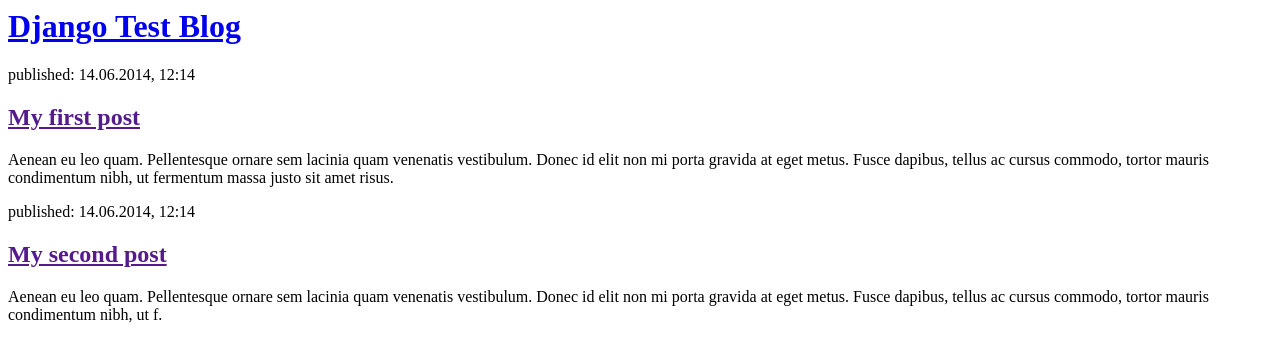
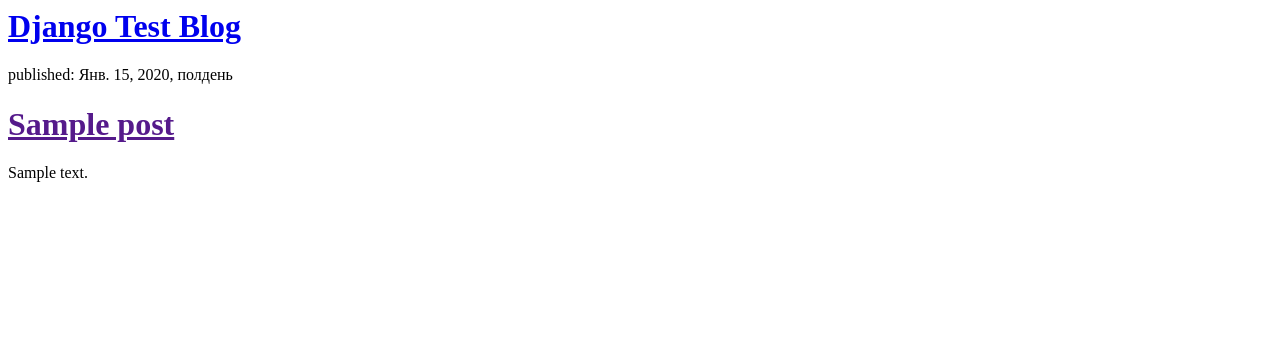
Before and after one commit to extr3mal/django_learning, a Django app: template mysite/newapp/templates/newapp/post_list.html in a window 1280 px wide. Shown: the top 362 px of the page. Run offline with Django 3.2, Linux system fonts and the light colour scheme; the template is opened without the code that fills it: values that come from a table or form of the project are taken from there, others are empty; tables that the repository leaves empty hold one stand-in row (values such as "Sample post"); parts of the project's set-up code (start-up, migrations or seed data) failed here and were passed over.

Commit message:
Refactored template to use query set

```diff
--- a/mysite/newapp/templates/newapp/post_list.html
+++ b/mysite/newapp/templates/newapp/post_list.html
@@ -1,22 +1,16 @@
 <html>
-    <head>
-        <title>Django Test blog</title>
-    </head>
+<head></head>
 <body>
 <div>
     <h1><a href="/">Django Test Blog</a></h1>
 </div>
 
+{% for post in posts %}
     <div>
-            <p>published: 14.06.2014, 12:14</p>
-            <h2><a href="">My first post</a></h2>
-            <p>Aenean eu leo quam. Pellentesque ornare sem lacinia quam venenatis vestibulum. Donec id elit non mi porta gravida at eget metus. Fusce dapibus, tellus ac cursus commodo, tortor mauris condimentum nibh, ut fermentum massa justo sit amet risus.</p>
+        <p>published: {{ post.published_date }}</p>
+        <h1><a href="">{{ post.title }}</a></h1>
+        <p>{{ post.text|linebreaksbr }}</p>
     </div>
-
-        <div>
-            <p>published: 14.06.2014, 12:14</p>
-            <h2><a href="">My second post</a></h2>
-            <p>Aenean eu leo quam. Pellentesque ornare sem lacinia quam venenatis vestibulum. Donec id elit non mi porta gravida at eget metus. Fusce dapibus, tellus ac cursus commodo, tortor mauris condimentum nibh, ut f.</p>
-        </div>
+{% endfor %}
 </body>
 </html>
--- a/mysite/newapp/views.py
+++ b/mysite/newapp/views.py
@@ -1,5 +1,7 @@
 from django.shortcuts import render
+from django.utils import timezone
+from .models import Post
 
-# Create your views here.
 def post_list(request):
-    return render(request, 'blog/post_list.html', {})
+    posts = Post.objects.filter(published_date__lte=timezone.now()).order_by('published_date')
+    return render(request, 'newapp/post_list.html', {'posts': posts})
```
Lines whose indentation alone changed are shown as unchanged.
